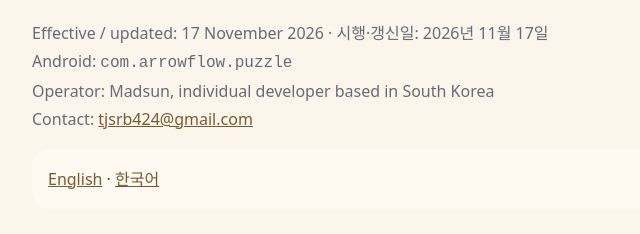
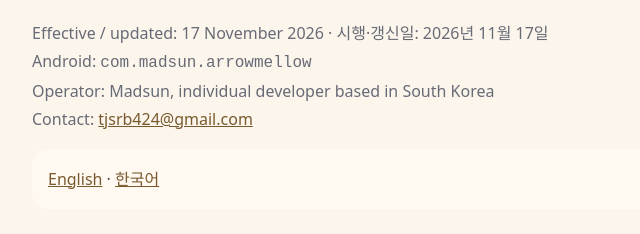
Before and after one commit to tjsrb424/madsun-privacy, a plain HTML site: page arrow-flow.html in a window 1280 px wide. Shown: the part 180-414 px from the top of the page, 228-868 px from the left. Drawn offline with Linux system fonts and the light colour scheme.

Commit message:
Align Arrow Mellow privacy page with registered Play package

```diff
--- a/arrow-flow.html
+++ b/arrow-flow.html
@@ -1,7 +1,7 @@
 <!doctype html>
 <html lang="en"><head><meta charset="utf-8"><meta name="viewport" content="width=device-width,initial-scale=1"><title>Arrow Mellow — Privacy policy / 개인정보처리방침</title>
 <style>body{margin:0;background:#fbf5ec;color:#424859;font:16px/1.75 system-ui,sans-serif}main{max-width:760px;margin:auto;padding:32px 24px 60px}h1{line-height:1.25}h2{margin-top:2rem;font-size:1.25rem}a{color:#795a2f;overflow-wrap:anywhere}nav{padding:16px;background:#fff9f1;border-radius:16px}.meta{color:#686b76}section{scroll-margin-top:24px}hr{border:0;border-top:1px solid #ddd1c0;margin:48px 0}</style></head>
-<body><main><p>Madsun · Arrow Mellow</p><h1>Privacy policy<br>개인정보처리방침</h1><p class="meta">Effective / updated: 17 November 2026 · 시행·갱신일: 2026년 11월 17일<br>Android: <code>com.arrowflow.puzzle</code><br>Operator: Madsun, individual developer based in South Korea<br>Contact: <a href="mailto:tjsrb424@gmail.com">tjsrb424@gmail.com</a></p><nav><a href="#english">English</a> · <a href="#korean">한국어</a></nav>
+<body><main><p>Madsun · Arrow Mellow</p><h1>Privacy policy<br>개인정보처리방침</h1><p class="meta">Effective / updated: 17 November 2026 · 시행·갱신일: 2026년 11월 17일<br>Android: <code>com.madsun.arrowmellow</code><br>Operator: Madsun, individual developer based in South Korea<br>Contact: <a href="mailto:tjsrb424@gmail.com">tjsrb424@gmail.com</a></p><nav><a href="#english">English</a> · <a href="#korean">한국어</a></nav>
 <section id="english" lang="en"><h2>1. About this app</h2><p>Arrow Mellow (formerly ARROW FLOW) is a puzzle game. There is no separate game-account registration or developer-operated cloud-save service. Gameplay does not ask you to submit your name, email address, contacts, photographs or microphone recordings to Madsun. This notice covers the app and its advertising integration; third-party SDK processing is described separately.</p>
 <h2>2. Local progress and settings</h2><p>Progress, puzzle states, records, preferences and advertising cadence counters are stored locally. Madsun does not upload these saves to its own server. Android backup, restoration and device-transfer services may include app data according to the device and your settings. Local data has no fixed expiry and remains until replaced or cleared. Restarting a puzzle does not delete all progress. Android app-data controls can clear local data; backups may restore it.</p>
 <h2>3. Advertising and privacy choices</h2><p>Android releases with advertising enabled use Google AdMob for interstitial ads at stage-completion boundaries and optional rewarded ads for in-game help. Test configurations use Google's test advertising units. The app includes the Google Mobile Ads and User Messaging Platform (UMP) SDKs. It updates consent information at launch, displays a required consent form and checks whether advertising requests are permitted before initializing or requesting ads. Where required, Settings provides Ad privacy choices to revisit your choices. If ads are unavailable, play continues.</p><p>Google's SDK disclosure describes processing of IP-derived approximate location, app/ad interactions, diagnostics and device-related identifiers for advertising, measurement and fraud prevention. Actual processing depends on SDK configuration, region and choices. See <a href="https://developers.google.com/admob/android/privacy/play-data-disclosure">Google Mobile Ads data disclosure</a> and <a href="https://policies.google.com/privacy">Google Privacy Policy</a> for its handling, recipients, retention and international processing. Android advertising-ID controls are available in device settings. A local save reset does not delete Google-held information. Madsun does not currently operate a separate remote analytics service for this app.</p>
```
